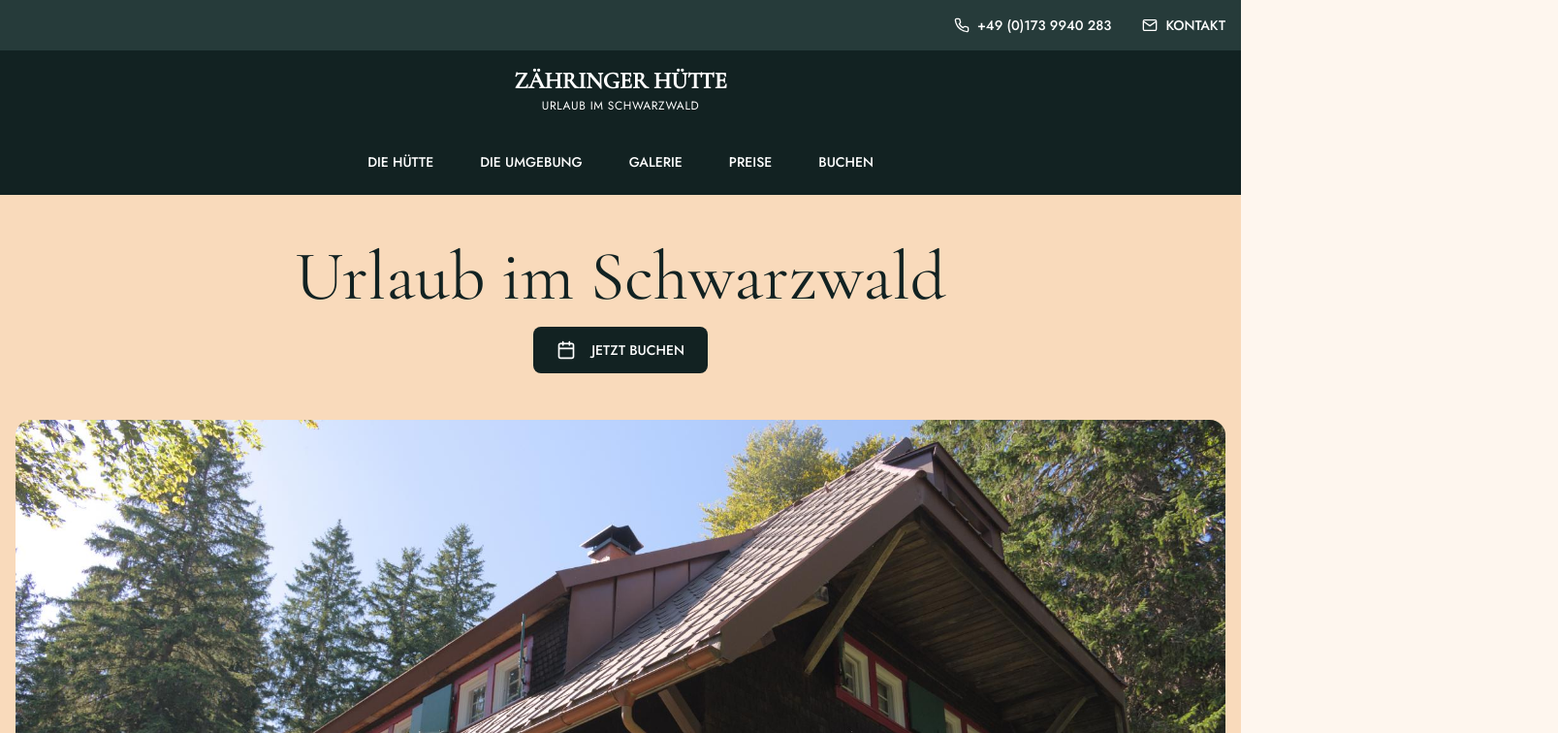
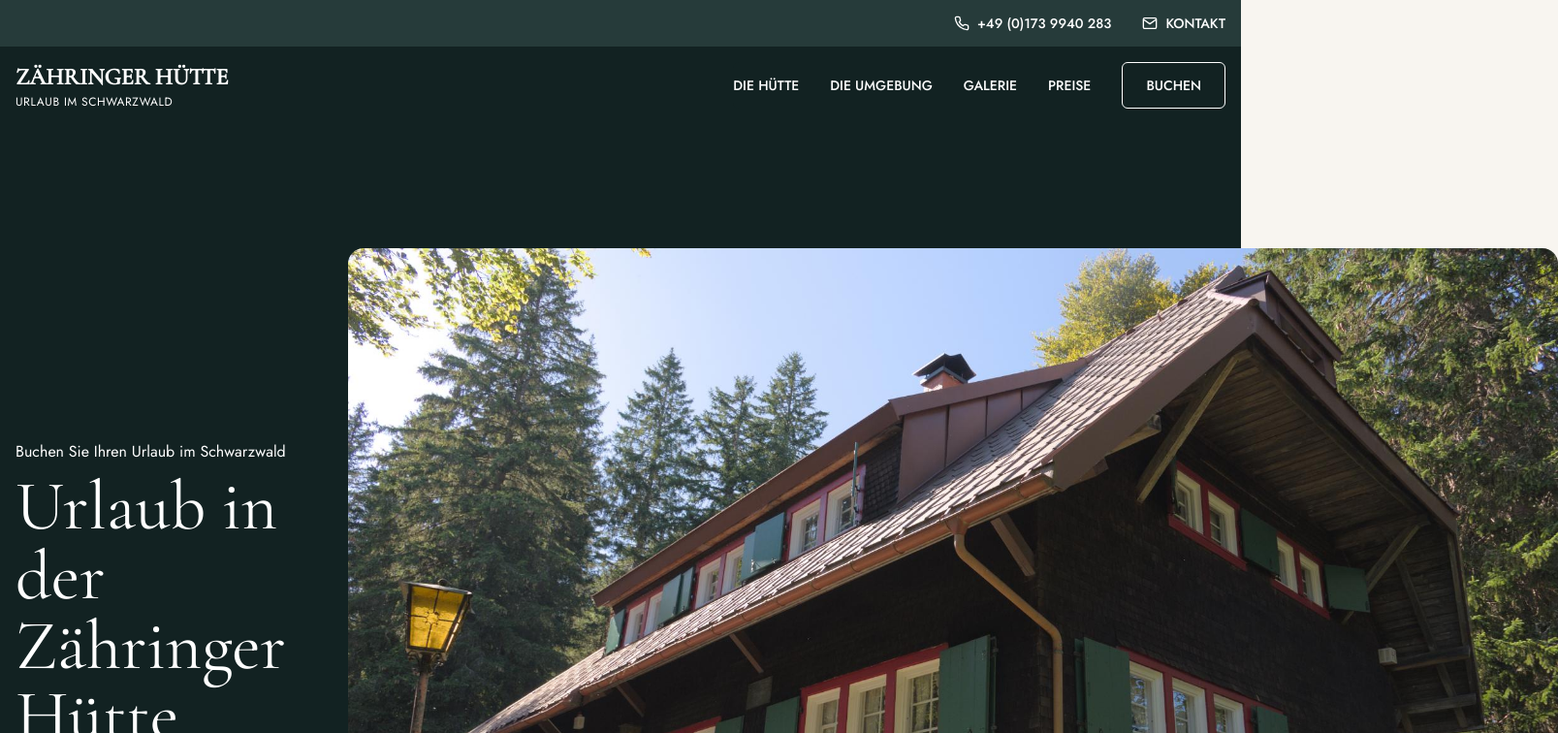
Before and after one commit to andreasremdt/zaehringer-huette, a Next.js app: page / in a window 1280 px wide. Shown: the top 756 px of the page at 97% size, 1607 px wide, since content can reach past the window. Built offline with nearby package versions, Linux system fonts and the light colour scheme.

Commit message:
feat: change hero layout, color palette

```diff
--- a/components/book-now.tsx
+++ b/components/book-now.tsx
@@ -19,7 +19,7 @@ export default function BookNow() {
 
         <Link
           href="/buchen"
-          className="mx-auto flex h-10 w-max items-center gap-2 rounded-lg bg-primary-200 px-6 text-xs font-medium uppercase transition-colors duration-300 ease-in-out hover:bg-secondary-950 hover:text-white md:h-12 md:gap-4 md:text-sm"
+          className="mx-auto flex h-10 w-max items-center gap-2 rounded-lg bg-primary-200 px-6 text-xs font-medium uppercase transition-colors duration-300 ease-in-out hover:bg-white md:h-12 md:gap-4 md:text-sm"
         >
           <Icon name="calendar" className="size-4 md:size-5" /> Jetzt buchen
         </Link>
--- a/components/booking-form.tsx
+++ b/components/booking-form.tsx
@@ -261,7 +261,7 @@ export default function BookingForm() {
 
             <button
               type="submit"
-              className="flex h-12 w-full items-center justify-center gap-2 rounded-lg bg-primary-200 px-6 text-xs font-medium uppercase transition-colors duration-300 ease-in-out hover:bg-secondary-950 hover:text-white md:gap-4 md:text-sm"
+              className="flex h-12 w-full items-center justify-center gap-2 rounded-lg bg-secondary-950 px-6 text-xs font-medium uppercase text-white transition-colors duration-300 ease-in-out hover:bg-primary-200 hover:text-secondary-950 md:gap-4 md:text-sm"
             >
               <Icon name="send" className="size-5" />
               Jetzt buchen
--- a/components/contact-form.tsx
+++ b/components/contact-form.tsx
@@ -73,7 +73,7 @@ export default function ContactForm() {
       />
       <button
         type="submit"
-        className="flex h-12 w-full items-center justify-center gap-2 rounded-lg bg-primary-200 px-6 text-xs font-medium uppercase transition-colors duration-300 ease-in-out hover:bg-secondary-950 hover:text-white md:gap-4 md:text-sm"
+        className="flex h-12 w-full items-center justify-center gap-2 rounded-lg bg-secondary-950 px-6 text-xs font-medium uppercase text-white transition-colors duration-300 ease-in-out hover:bg-primary-200 hover:text-secondary-950 md:gap-4 md:text-sm"
       >
         <Icon name="send" className="size-5" />
         Anfrage senden
--- a/components/environment.tsx
+++ b/components/environment.tsx
@@ -95,7 +95,7 @@ export default function Environment() {
           />
 
           <h3 className="mb-4 font-serif text-2xl md:text-3xl lg:text-4xl">
-            Modern & Komfortabel
+            Gemütlich & Komfortabel
           </h3>
 
           <p>
--- a/components/footer.tsx
+++ b/components/footer.tsx
@@ -8,7 +8,7 @@ export default function Footer() {
       <div className="border-b border-secondary-800 py-16 text-sm md:py-24 md:text-base">
         <div className="mx-auto max-w-7xl items-start px-4 lg:flex lg:justify-evenly">
           <div className="mb-8 lg:order-2 lg:mb-0">
-            <Logo tabIndex={-1} />
+            <Logo tabIndex={-1} className="text-center" />
 
             <p className="relative mt-4 pt-4 text-center before:absolute before:left-1/2 before:top-0 before:h-px before:w-1/4 before:-translate-x-1/2 before:bg-secondary-800 md:mt-8 md:pt-8">
               Dr. Freddy Stober Weg 8<br />
--- a/components/header.tsx
+++ b/components/header.tsx
@@ -11,8 +11,8 @@ export default function Header() {
 
   return (
     <>
-      <div className="bg-secondary-900 py-2 text-white">
-        <ul className="mx-auto flex max-w-7xl justify-end gap-8 px-4">
+      <div className="bg-secondary-900 text-white">
+        <ul className="mx-auto flex h-12 max-w-7xl items-center justify-end gap-8 px-4">
           <li>
             <a
               href="tel:+491739940283"
@@ -35,30 +35,31 @@ export default function Header() {
       </div>
 
       <header
-        className="sticky top-0 z-10 bg-secondary-950 text-white"
+        className="sticky top-0 z-10 flex h-20 items-center bg-secondary-950 text-white"
         ref={ref}
       >
-        <div className="relative mx-auto flex max-w-7xl flex-col items-center justify-center px-4 transition-all">
-          <Logo className="py-4" />
+        <div className="relative mx-auto flex w-full max-w-7xl items-center justify-between px-4">
+          <Logo />
 
           <button
             type="button"
-            className="absolute right-2 top-1/2 -translate-y-1/2 p-2 md:hidden"
+            className="absolute right-2 top-1/2 flex -translate-y-1/2 items-center gap-2 p-2 text-xs font-medium uppercase transition-colors hover:text-primary-200 md:hidden"
             aria-label={`${open ? "Schließe" : "Öffne"} Menü`}
             aria-expanded={open}
             aria-controls="navigation"
             onClick={toggle}
           >
-            <Icon name={open ? "close" : "menu"} className="size-7" />
+            <Icon name={open ? "close" : "menu"} className="size-5" />
+            Menu
           </button>
 
           <nav
             className={cn(
-              "fixed bottom-0 right-0 flex flex-col bg-secondary-950 px-4 py-4 transition-all ease-in-out md:visible md:static md:top-0 md:w-full md:translate-x-0 md:flex-row md:items-center md:justify-center md:gap-12 md:border-none md:bg-transparent md:px-0",
+              "fixed bottom-1 right-1 top-0 flex flex-col items-start gap-x-8 gap-y-4 rounded-md border border-secondary-800 bg-secondary-950 px-16 py-8 transition-transform duration-300 ease-in-out md:static md:translate-x-0 md:flex-row md:items-center md:border-none md:p-0",
               {
-                "invisible translate-x-full": !open,
-                "top-16": scrolled,
-                "top-28": !scrolled,
+                "top-[calc(5rem+4px)] md:top-0": scrolled,
+                "top-[calc(8rem+4px)] md:top-0": !scrolled,
+                "invisible translate-x-full md:visible md:translate-x-0": !open,
               },
             )}
             id="navigation"
@@ -66,31 +67,31 @@ export default function Header() {
           >
             <Link
               href="/#die-huette"
-              className="px-8 py-2 text-sm font-medium uppercase transition-colors ease-in-out hover:text-primary-200 md:px-0"
+              className="py-2 text-sm font-medium uppercase transition-colors ease-in-out hover:text-primary-200"
             >
               Die Hütte
             </Link>
             <Link
               href="/#die-umgebung"
-              className="px-8 py-2 text-sm font-medium uppercase transition-colors ease-in-out hover:text-primary-200 md:px-0"
+              className="py-2 text-sm font-medium uppercase transition-colors ease-in-out hover:text-primary-200"
             >
               Die Umgebung
             </Link>
             <Link
               href="/#galerie"
-              className="px-8 py-2 text-sm font-medium uppercase transition-colors ease-in-out hover:text-primary-200 md:px-0"
+              className="py-2 text-sm font-medium uppercase transition-colors ease-in-out hover:text-primary-200"
             >
               Galerie
             </Link>
             <Link
               href="/buchen#preise"
-              className="px-8 py-2 text-sm font-medium uppercase transition-colors ease-in-out hover:text-primary-200 md:px-0"
+              className="py-2 text-sm font-medium uppercase transition-colors ease-in-out hover:text-primary-200"
             >
               Preise
             </Link>
             <Link
               href="/buchen"
-              className="px-8 py-2 text-sm font-medium uppercase transition-colors ease-in-out hover:text-primary-200 md:px-0"
+              className="flex h-10 items-center rounded-md border border-white px-8 text-xs font-medium uppercase transition-colors ease-in-out hover:border-primary-200 hover:text-primary-200 md:px-6 lg:h-12 lg:text-sm"
             >
               Buchen
             </Link>
--- a/components/hero.tsx
+++ b/components/hero.tsx
@@ -4,18 +4,21 @@ import Icon from "@/components/icon";
 
 export default function Hero() {
   return (
-    <section className="bg-gradient-to-b from-primary-200 from-60% to-transparent to-60% pt-12">
-      <div className="mx-auto max-w-7xl px-4 text-center">
-        <h1 className="mb-4 font-serif text-4xl sm:text-5xl md:text-6xl lg:text-7xl">
-          Urlaub im Schwarzwald
-        </h1>
+    <section className="bg-secondary-950 py-16 text-white lg:py-32">
+      <div className="mx-auto flex max-w-7xl flex-col items-center gap-16 px-4 lg:flex-row">
+        <div className="text-center lg:basis-2/5 lg:text-left">
+          <p className="mb-2">Buchen Sie Ihren Urlaub im Schwarzwald</p>
+          <h1 className="mb-8 font-serif text-5xl lg:text-7xl">
+            Urlaub in der Zähringer Hütte
+          </h1>
 
-        <Link
-          href="/buchen"
-          className="mb-12 inline-flex h-10 items-center gap-2 rounded-lg bg-secondary-950 px-6 text-xs font-medium uppercase text-white transition-colors duration-300 ease-in-out hover:bg-primary-50 hover:text-secondary-950 md:h-12 md:gap-4 md:text-sm"
-        >
-          <Icon name="calendar" className="size-4 md:size-5" /> Jetzt buchen
-        </Link>
+          <Link
+            href="/buchen"
+            className="inline-flex h-10 items-center gap-2 rounded-lg bg-primary-200 px-6 text-xs font-medium uppercase text-secondary-950 transition-colors duration-300 ease-in-out hover:bg-white lg:h-12 lg:gap-4 lg:text-sm"
+          >
+            <Icon name="calendar" className="size-4 lg:size-5" /> Jetzt buchen
+          </Link>
+        </div>
 
         <Image
           src="/images/hütte-im-sommer-front.jpg"
@@ -27,7 +30,7 @@ export default function Hero() {
           fetchPriority="high"
           quality={75}
           decoding="async"
-          className="aspect-video rounded-2xl object-cover object-top"
+          className="w-full rounded-2xl object-cover object-top lg:basis-3/5"
         />
       </div>
     </section>
--- a/components/logo.tsx
+++ b/components/logo.tsx
@@ -9,11 +9,11 @@ export default function Logo({ className, ...props }: Props) {
     <Link
       href="/"
       {...props}
-      className={cn("block text-center uppercase leading-none", className)}
+      className={cn("block uppercase leading-none", className)}
       aria-label="Navigiere zur Startseite"
     >
       <span
-        className="block font-serif text-xl font-semibold sm:text-2xl"
+        className="block whitespace-nowrap font-serif text-xl font-semibold sm:text-2xl"
         aria-hidden="true"
       >
         Zähringer Hütte
--- a/package.json
+++ b/package.json
@@ -3,7 +3,7 @@
   "version": "0.1.0",
   "private": true,
   "scripts": {
-    "dev": "next dev --turbo",
+    "dev": "next dev",
     "build": "next build",
     "start": "next start",
     "lint": "next lint",
--- a/tailwind.config.ts
+++ b/tailwind.config.ts
@@ -14,17 +14,17 @@ const config: Config = {
       },
       colors: {
         primary: {
-          "50": "#fef6ee",
-          "100": "#fcecd8",
-          "200": "#f9dabb",
-          "300": "#f3b67e",
-          "400": "#ed8d4a",
-          "500": "#e96f26",
-          "600": "#da561c",
-          "700": "#b54019",
-          "800": "#90351c",
-          "900": "#742e1a",
-          "950": "#3f140b",
+          "50": "#f8f5f0",
+          "100": "#f2ece2",
+          "200": "#e3d7c5",
+          "300": "#d1bca0",
+          "400": "#be9d79",
+          "500": "#b1865e",
+          "600": "#a37453",
+          "700": "#885e46",
+          "800": "#6f4d3d",
+          "900": "#5a4134",
+          "950": "#30211a",
         },
         secondary: {
           "50": "#f4f9f8",
```
